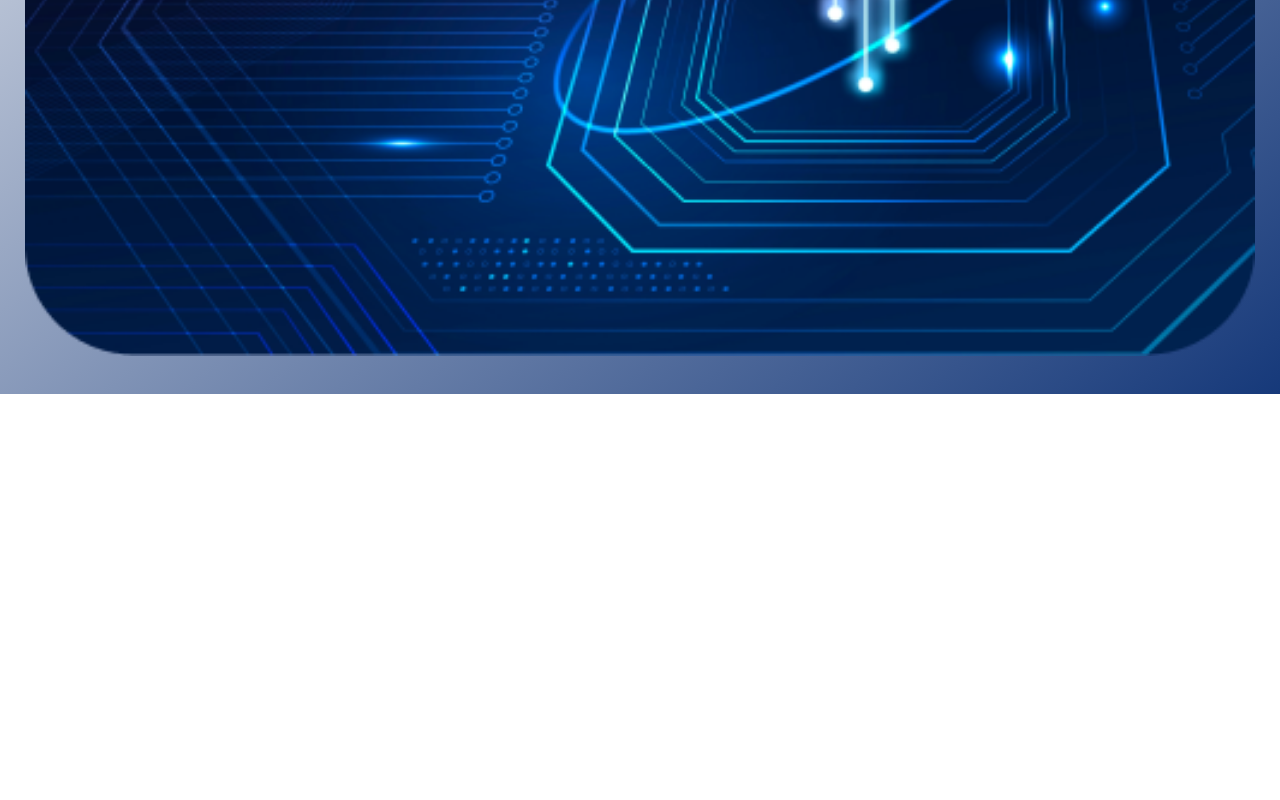
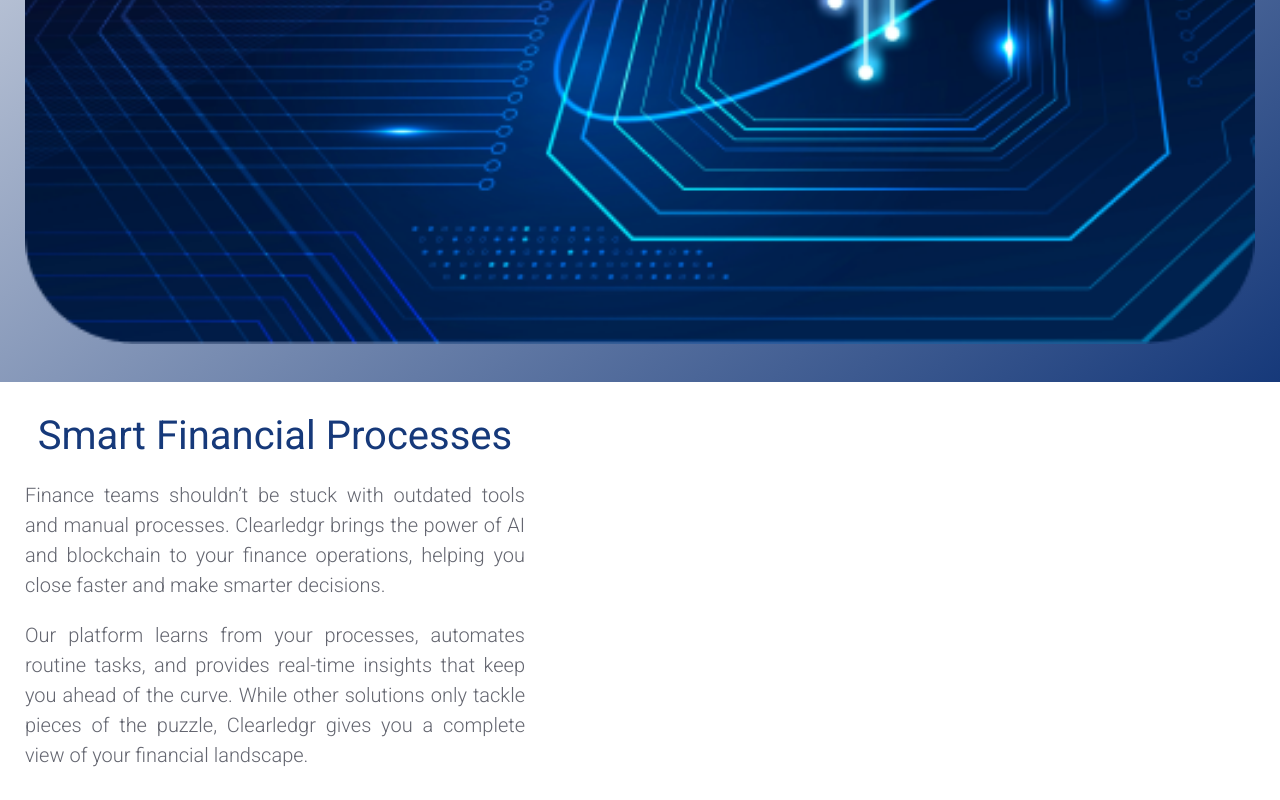
Before and after one commit to lawellwilhelm-me/clearledgr-react-firebase, a React (Vite) app: page / in a window 1280 px wide. Shown: the part 1780-2580 px from the top of the page. Before the commit the page ends 2174 px from the top, so only its background shows below. Built offline with nearby package versions, Linux system fonts and the light colour scheme.

Commit message:
feat(SmartProcess): Add Smart Financial Process Section
- Implement SmartProcess component to display smart financial process section

```diff
--- a/src/App.jsx
+++ b/src/App.jsx
@@ -5,6 +5,7 @@ import Header from './components/Header'
 import Hero from './components/Hero'
 import SimpleMandate from './components/SimpleMandate'
 import IntelligentAutomation from './components/IntelligentAutomation'
+import SmartProcess from './components/SmartProcess'
 
 
 const App = () => {
@@ -27,6 +28,7 @@ const App = () => {
       <Hero joinWaitlist={joinWaitlist} />
       <SimpleMandate />
       <IntelligentAutomation />
+      <SmartProcess />
     </div>
   )
 }
--- /dev/null
+++ b/src/components/SmartProcess.jsx
@@ -0,0 +1,13 @@
+const SmartProcess = () => {
+    return (
+        <section className="wrapper wrapper-secondary">
+            <div className="smart-process feature-section">
+                <h2>Smart Financial Processes</h2>
+                <p>Finance teams shouldn’t be stuck with outdated tools and manual processes. Clearledgr brings the power of AI and blockchain to your finance operations, helping you close faster and make smarter decisions.</p>
+                <p>Our platform learns from your processes, automates routine tasks, and provides real-time insights that keep you ahead of the curve. While other solutions only tackle pieces of the puzzle, Clearledgr gives you a complete view of your financial landscape.</p>
+            </div>
+        </section>
+    )
+}
+
+export default SmartProcess
--- a/src/index.css
+++ b/src/index.css
@@ -142,11 +142,17 @@ h1, h2 {
     font-size: 4rem;
     font-weight: 400;
     margin-bottom: 2rem;
+    text-align: center;
+    line-height: 1.2;
   }
 
   & p {
     text-align: justify;
     font-weight: 300;
+  }
+
+  & p:not(:last-of-type) {
+    margin-bottom: 2rem;
   }
 }
 
```
